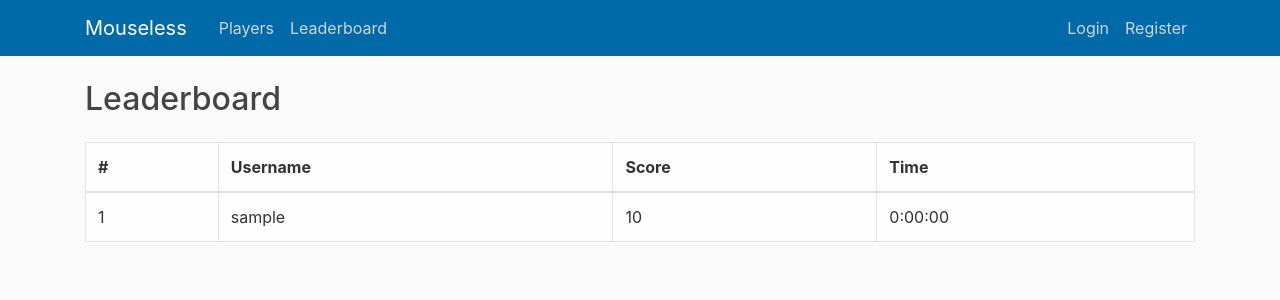
After one commit to kelvindecosta/mouseless, a Django app: page /leaderboard/ in a window 1280 px wide. The commit adds this page. Shown: the top 300 px of the page. Run offline with Django 3.2, Linux system fonts and the light colour scheme; tables that the repository leaves empty hold one stand-in row (values such as "Sample post"); some libraries are stand-ins or nearby versions.

Commit message:
Add almost all functionality

```diff
--- a/mouseless/settings.py
+++ b/mouseless/settings.py
@@ -14,6 +14,7 @@ SECRET_KEY = 'r)f)ukl4!4ifg@!tm4c&a)-jm1*l_64bm5ltz_tcq7-*o35dn6'
 DEBUG = True
 
 ALLOWED_HOSTS = [
+    'localhost',
     '172.16.100.14',
     '172.16.100.15',
 ]
--- a/mouseless/urls.py
+++ b/mouseless/urls.py
@@ -12,4 +12,5 @@ urlpatterns = [
     path('logout/', auth_views.LogoutView.as_view(template_name='quiz/logout.html'), name='logout'),
     path('player/', include('player.urls')),
     path('task/', include('quiz.urls')),
+    path('leaderboard/', quiz_views.leaderboard, name='leaderboard')
 ]
--- a/quiz/models.py
+++ b/quiz/models.py
@@ -1,9 +1,10 @@
 from django.contrib.auth.models import User
 from django.db import models
+from django.db.models import F, Sum, Max
 from django.urls import reverse
 from markdownx.models import MarkdownxField
 from markdownx.utils import markdownify
-
+from datetime import datetime
 
 class Task(models.Model):
     name = models.CharField(max_length=20)
@@ -18,8 +19,32 @@ class Task(models.Model):
     def get_absolute_url(self):
         return reverse('task-detail', kwargs={'pk': self.pk})
 
+
+class Card(models.Model):
+    user = models.OneToOneField(User, null=True, blank=True, on_delete=models.CASCADE)
+    start = models.DateTimeField(auto_now_add=True, auto_now=False)
+
+    @property
+    def score(self):
+        score = self.answer_set.filter(value=F('task__correct')).aggregate(score=Sum('task__points')).get('score')
+        if score is None:
+            score = 0
+        return score
+
+    @property
+    def last_time(self):
+        last_time = self.answer_set.filter(value=F('task__correct')).aggregate(last_time=Max('submit')).get('last_time')
+        if last_time is None:
+            return None
+
+        return str(last_time - self.start)
+
+
 class Answer(models.Model):
-    user = models.ForeignKey(User, on_delete=models.CASCADE)
+    card = models.ForeignKey(Card, on_delete=models.CASCADE)
     task = models.ForeignKey(Task, on_delete=models.CASCADE)
     value = models.CharField(max_length=20)
-    timestamp = models.DateTimeField(auto_now=True)
+    submit = models.DateTimeField(auto_now=True)
+
+    class Meta:
+        unique_together = (('card', 'task'),)
--- a/quiz/templates/quiz/base.html
+++ b/quiz/templates/quiz/base.html
@@ -25,7 +25,7 @@
           <div class="collapse navbar-collapse" id="navbarToggle">
             <div class="navbar-nav mr-auto">
                 <a class="nav-item nav-link" href="{% url 'player-list' %}">Players</a>
-                <a class="nav-item nav-link" href="#">Leaderboard</a>
+                <a class="nav-item nav-link" href="{% url 'leaderboard' %}">Leaderboard</a>
             </div>
             <!-- Navbar Right Side -->
             <div class="navbar-nav">
@@ -42,7 +42,7 @@
     </header>
     <main role="main" class="container">
       <div class="row">
-        <div class="col-md-8">
+        <div class="col-md-12">
           {% if messages %}
             {% for message in messages %}
               <div class="alert alert-{{ message.tags }}">
--- /dev/null
+++ b/quiz/templates/quiz/leaderboard.html
@@ -0,0 +1,30 @@
+{% extends "quiz/base.html" %}
+{% block content %}
+{% if leaderboard %}
+<h2 class="article-title mb-4">Leaderboard</h2>
+<table class="table table-bordered table-hover table-light">
+    <thead>
+        <tr>
+            <th>#</th>
+            <th>Username</th>
+            <th>Score</th>
+            <th>Time</th>
+        </tr>
+    </thead>
+    <tbody>
+        {% for card in leaderboard %}
+            <tr {% if user == card.user %} class="table-success" {% endif %}>
+                <td>{{ forloop.counter }}</td>
+                <td>{{ card.user.username }}</td>
+                <td>{{ card.score }}</td>
+                <td>{{ card.last_time }}</td>
+            </tr>
+        {% endfor %}
+    </tbody>
+</table>
+{% else %}
+<div class="content-section">
+    No one has completed a task yet. Be the first.
+</div>
+{% endif %}
+{% endblock content %}
--- a/quiz/views.py
+++ b/quiz/views.py
@@ -8,7 +8,7 @@ from django.views.generic import (
     DetailView
 )
 from .forms import UserRegisterForm
-from .models import Task
+from .models import Task, Card
 
 
 @login_required
@@ -45,6 +45,15 @@ class TaskListView(LoginRequiredMixin, UserPassesTestMixin, ListView):
     def handle_no_permission(self):
         return redirect('player-list')
 
+    def get_context_data(self, **kwargs):
+        context = super().get_context_data(**kwargs)
+        if not self.request.user.is_superuser:
+            card, _ = Card.objects.get_or_create(user=self.request.user)
+            context['card'] = card
+
+        return context
+
+
 
 class TaskDetailView(LoginRequiredMixin, UserPassesTestMixin, DetailView):
     model = Task
@@ -57,3 +66,13 @@ class TaskDetailView(LoginRequiredMixin, UserPassesTestMixin, DetailView):
 
     def handle_no_permission(self):
         return redirect('player-list')
+
+def leaderboard(request):
+    leaderboard = list(filter(lambda t: t.score > 0, Card.objects.all()))
+    if len(leaderboard) > 0:
+        leaderboard = sorted(leaderboard, key=lambda t: (t.score, t.last_time))[:10]
+    context= {
+        'leaderboard' : leaderboard
+    }
+
+    return render(request, 'quiz/leaderboard.html', context=context)
```
Also changed, not shown: quiz/admin.py (+7 -1 lines), quiz/templates/quiz/task_list.html (+20 -1 lines), quiz/migrations/0001_initial.py, quiz/migrations/0002_answer_submit.py (added).
